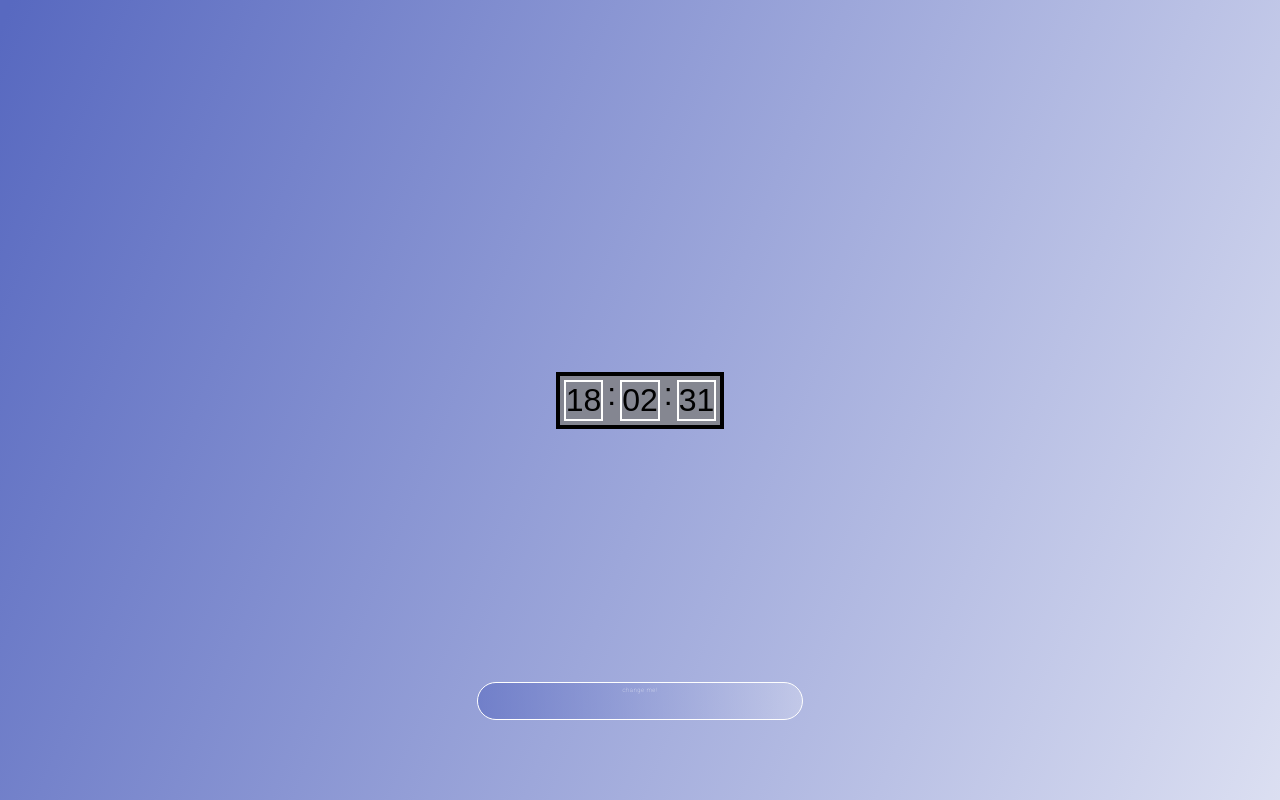
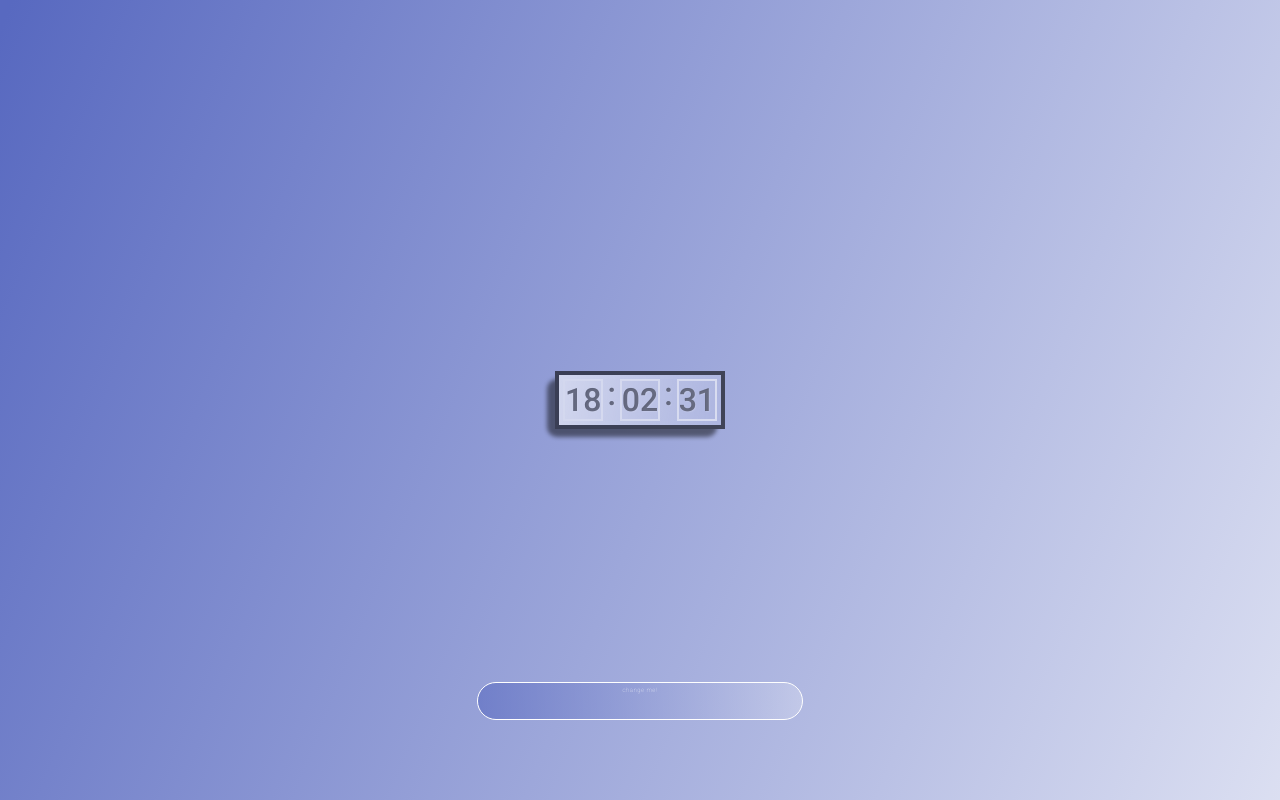
Before and after one commit to MarieeCzy/JS-clock, a plain HTML site: page index.html in a window 1280 px wide. Both pictures are taken after a click on the element "change me!". Drawn offline with Linux system fonts and the light colour scheme.

Commit message:
Edit style

```diff
--- a/index.html
+++ b/index.html
@@ -9,17 +9,17 @@
     <link rel="stylesheet" href="./style.css">
     <link rel="preconnect" href="https://fonts.googleapis.com">
     <link rel="preconnect" href="https://fonts.gstatic.com" crossorigin>
-    <link href="https://fonts.googleapis.com/css2?family=Roboto:wght@100;300;400&display=swap" rel="stylesheet">
+    <link href="https://fonts.googleapis.com/css2?family=Roboto:wght@100;300;400;500&display=swap" rel="stylesheet">
 </head>
 
 <body>
     <div class="flap-clock display-clock">
         <div class="flap-clock-face">
-            <div class="flap flap-hour"></div>
-            <div>:</div>
-            <div class="flap flap-min"></div>
-            <div>:</div>
-            <div class="flap flap-sec"></div>
+            <div class="flap flap-hour">17</div>
+            <div class="sign">:</div>
+            <div class="flap flap-min">23</div>
+            <div class="sign">:</div>
+            <div class="flap flap-sec">04</div>
         </div>
     </div>
     <div class="clock">
--- a/style.css
+++ b/style.css
@@ -42,6 +42,9 @@ body {
     transition: all 0.8s;
 
     transform-style: preserve-3d;
+
+    /* change for editing
+    display: none; */
 
 }
 
@@ -147,13 +150,14 @@ body {
     box-shadow: inset 0px 2px 2px rgba(0, 0, 0, 0.25);
 }
 
-.display-clock {
-    opacity: 0;
-    transition: .9s;
-}
 
 .flap-clock {
     position: absolute;
+
+    background: linear-gradient(99.6deg, #FFFFFF 0%, rgba(255, 255, 255, 0.2) 101.05%);
+    opacity: 0.6;
+    box-shadow: -8px 8px 4px rgba(0, 0, 0, 0.8);
+    border-radius: 10px;
 }
 
 .flap-clock-face {
@@ -161,7 +165,14 @@ body {
     flex-direction: row;
     align-self: center;
 
-    font-family: Arial, Helvetica, sans-serif;
+    font-family: 'Roboto', sans-serif;
+    font-weight: 500;
+    color: rgba(0, 0, 0, 0.6);
+    text-shadow: 1px 1px 1px rgba(255, 255, 255, 0.25);
+    -webkit-background-clip: text;
+    -moz-background-clip: text;
+    background-clip: text;
+
 
     background-color: hsla(0, 0%, 50%, 0.8);
     border: 4px solid black;
@@ -177,3 +188,8 @@ body {
 
     border: 2px solid white;
 }
+
+.display-clock {
+    opacity: 0;
+    transition: .9s;
+}
```
Also changed, not shown: 2 other files.
